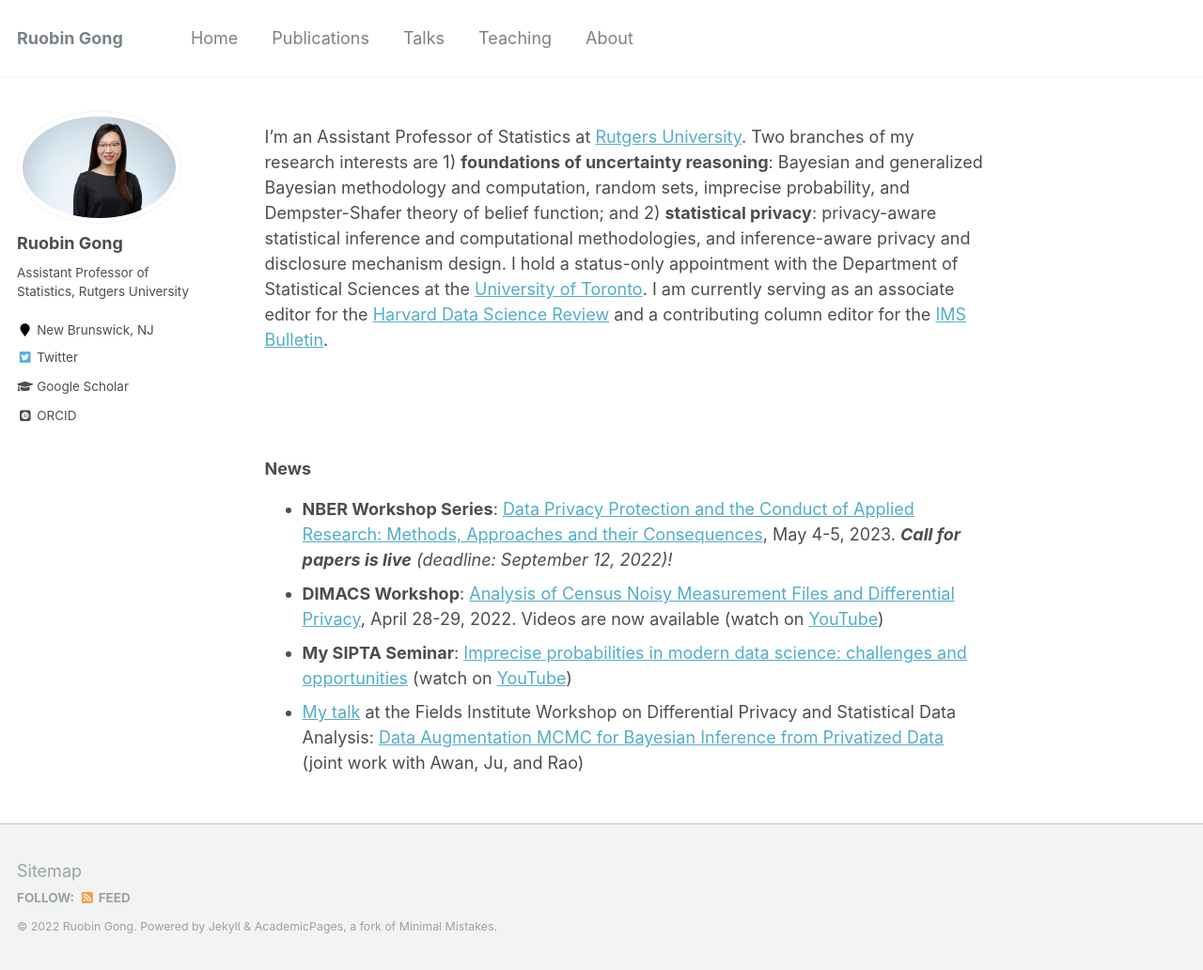
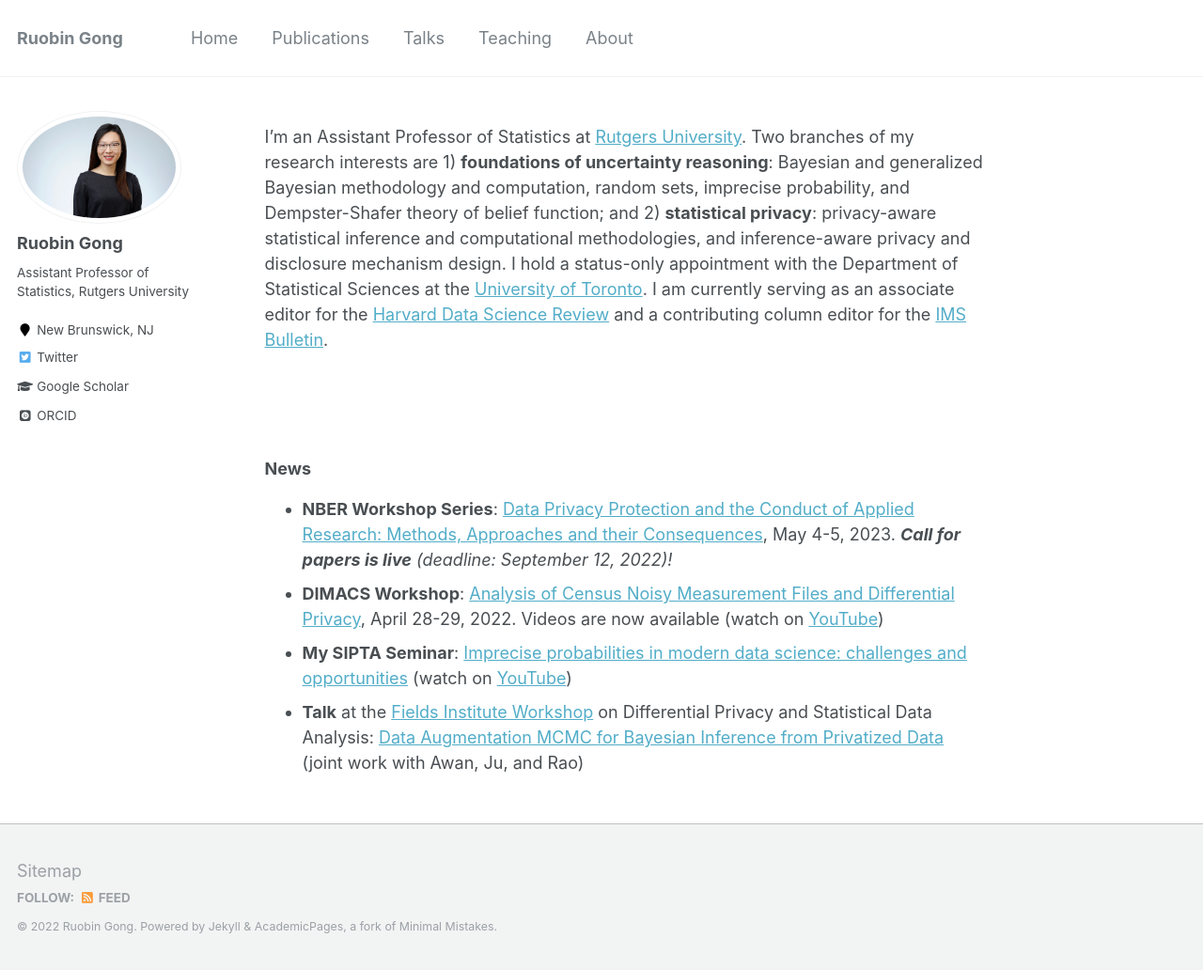
Before and after one commit to RuobinGong/RuobinGong.github.io, a Jekyll site: the page built from _pages/home.md, in a window 1280 px wide and 1032 px high. Shown: the whole window at 94% size. Built offline with Jekyll 4.4.1, drawn with Linux system fonts in a browser that asks for light colours; some web fonts are replaced.

```diff
--- a/_pages/home.md
+++ b/_pages/home.md
@@ -20,4 +20,4 @@ I'm an Assistant Professor of Statistics at [Rutgers University](https://www.sta
 * **NBER Workshop Series**: [Data Privacy Protection and the Conduct of Applied Research: Methods, Approaches and their Consequences](https://www.nber.org/data-privacy-protection-and-conduct-applied-research-methods-approaches-and-their-consequences), May 4-5, 2023. _**Call for papers is live** (deadline: September 12, 2022)!_
 * **DIMACS Workshop**: [Analysis of Census Noisy Measurement Files and Differential Privacy](http://dimacs.rutgers.edu/events/details?eID=2038), April 28-29, 2022. Videos are now available (watch on [YouTube](https://www.youtube.com/playlist?list=PLKVCRT3MRed733-w2Lo2yvCAkac9zdIVj))
 * **My SIPTA Seminar**: [Imprecise probabilities in modern data science: challenges and opportunities](https://sipta.org/events/sipta-seminars/) (watch on [YouTube](https://www.youtube.com/watch?v=rNVWyG-0XgA))
-* [My talk](http://www.fields.utoronto.ca/talks/Data-Augmentation-MCMC-Bayesian-Inference-Privatized-Data) at the Fields Institute Workshop on Differential Privacy and Statistical Data Analysis: [Data Augmentation MCMC for Bayesian Inference from Privatized Data](https://ruobingong.github.io/publication/2022-06-01-DAMCMC) (joint work with Awan, Ju, and Rao)
+* **Talk** at the [Fields Institute Workshop](http://www.fields.utoronto.ca/talks/Data-Augmentation-MCMC-Bayesian-Inference-Privatized-Data) on Differential Privacy and Statistical Data Analysis: [Data Augmentation MCMC for Bayesian Inference from Privatized Data](https://ruobingong.github.io/publication/2022-06-01-DAMCMC) (joint work with Awan, Ju, and Rao)
```
